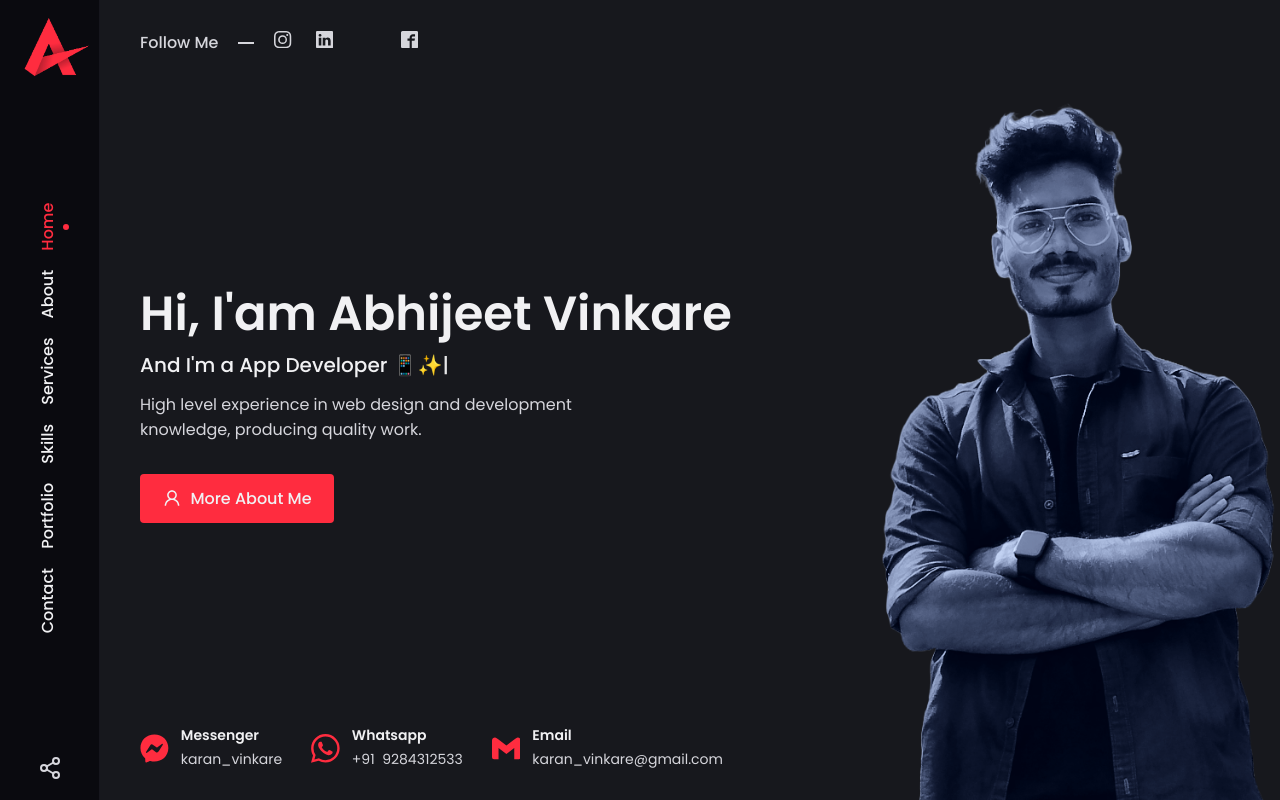
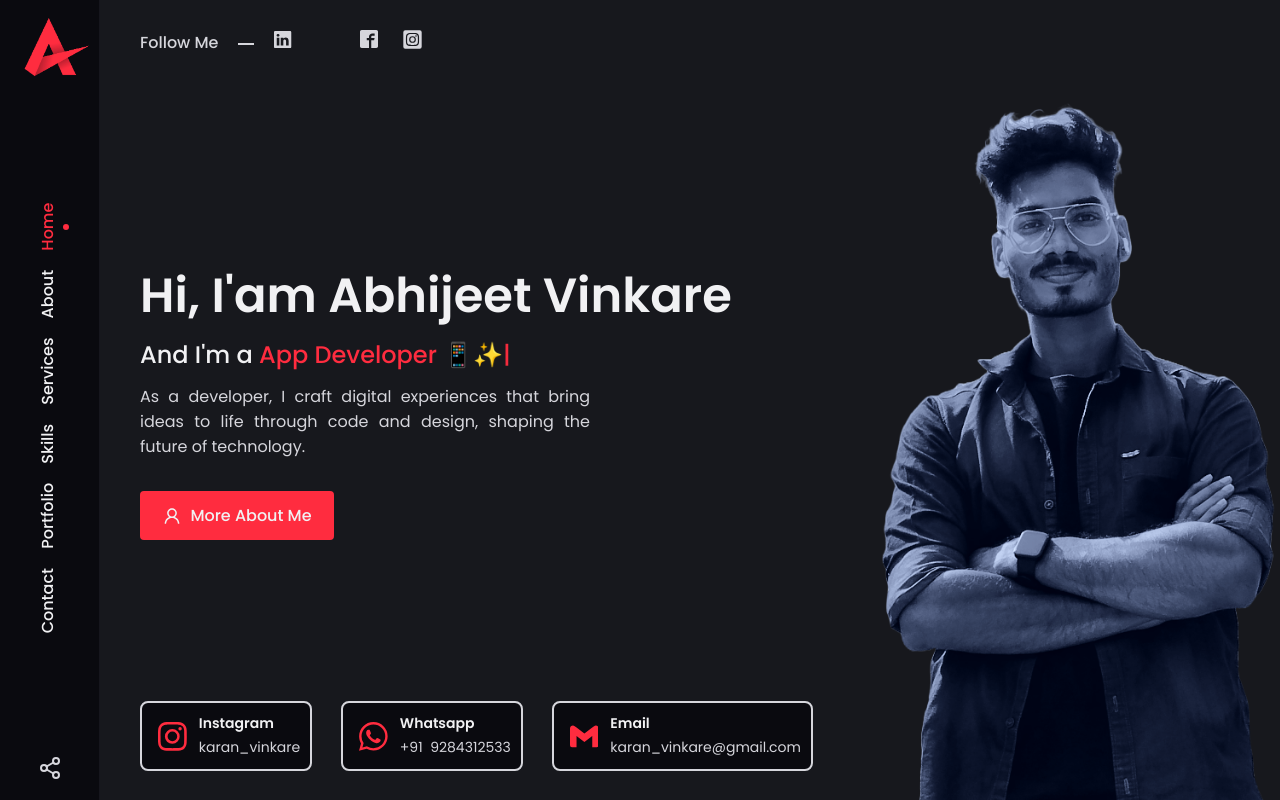
Before and after one commit to abhijeetvinkare/personal-portfolio, a React (Vite) app: page / in a window 1280 px wide. Built offline with nearby package versions, Linux system fonts and the light colour scheme; some icons are missing.

Commit message:
initial commit

```diff
--- a/src/pages/Home/Home.css
+++ b/src/pages/Home/Home.css
@@ -1,23 +1,23 @@
-.container{
+.container {
   max-width: 1250px;
   margin-left: 40px;
   margin-right: auto;
 }
-.grid{
+.grid {
   display: grid;
 }
-.home{
+.home {
   background: url("../../assets/images/ree.png");
   background-size: cover;
   height: 100vh;
   background-position: center center;
 }
-.home-container{
+.home-container {
   position: relative;
   height: 100%;
   align-items: center;
 }
-.home-social{
+.home-social {
   position: absolute;
   top: 1.8rem;
   left: 0;
@@ -25,83 +25,97 @@
   align-items: center;
   column-gap: 3.5rem;
 }
-.home-social-follow{
+.home-social-follow {
   font-weight: var(--font-medium);
   position: relative;
 }
-.home-social-follow::after{
-    content: '';
+.home-social-follow::after {
+  content: "";
   position: absolute;
   width: 1rem;
   height: 2px;
   background-color: var(--text-color);
   right: -45%;
-    top:50%;
+  top: 50%;
 }
-.home-social-links{
+.home-social-links {
   display: inline-flex;
   column-gap: 1.5rem;
 }
-.home-social-link{
+.home-social-link {
   font-size: 1.08rem;
   color: var(--text-color);
-    transition: .4s;
+  transition: 0.4s;
 }
-.home-social-link:hover{
-    transform: translateY(.25rem);
+.home-social-link:hover {
+  transform: translateY(0.25rem);
   color: var(--skin-color);
 }
-.home-img{
+.home-img {
   display: none;
 }
-.home-title-name{
+.home-title-name {
   font-size: var(--biggest-font-size);
 }
-.home-subtitle{
-    font-size: var(--h3-font-size);
+.home-subtitle {
+  font-size: var(--h2-font-size);
   font-weight: var(--font-medium);
   margin-bottom: var(--mb-0-75);
+  margin-top: 5px;
 }
-.home-description{
+.home-subtitle-typed {
+  color: var(--skin-color);
+}
+.home-description {
+  text-align: justify;
   max-width: 450px;
   margin-bottom: var(--mb-2);
 }
-.my-info{
+.my-info {
   display: flex;
   column-gap: 1.8rem;
   position: absolute;
   left: 0;
   bottom: 1.8rem;
 }
-.info-item{
+
+.info-item {
   display: flex;
   align-items: center;
+  padding-left: 16px;
+  padding-right: 10px;
+  padding-top: 10px;
+  padding-bottom: 10px;
+  border-radius: 8px;
+  border: 2px solid;
+  background: #0a0a0f;
 }
+
 .info-title,
-.info-subtitle{
+.info-subtitle {
   font-size: var(--small-font-size);
 }
-.info-icon{
+.info-icon {
   font-size: 1.8rem;
   color: var(--skin-color);
   margin-right: var(--mb-0-75);
 }
-.button{
+.button {
   display: inline-flex;
   align-items: center;
-    column-gap: .5rem;
+  column-gap: 0.5rem;
   background-color: var(--skin-color);
   color: var(--title-color);
-    padding: .75rem 1.4rem;
-    border-radius: .25rem;
+  padding: 0.75rem 1.4rem;
+  border-radius: 0.25rem;
   font-weight: var(--font-medium);
   position: relative;
   z-index: 1;
-    transition: .4s;
+  transition: 0.4s;
 }
-.button::after{
+.button::after {
   position: absolute;
-    content: '';
+  content: "";
   left: 0;
   top: 0;
   width: 100%;
@@ -110,12 +124,12 @@ position: relative;
   z-index: -1;
   transform-origin: center;
   transform: scale(0);
-    border-radius: .25rem;
-    transition: .3s;
+  border-radius: 0.25rem;
+  transition: 0.3s;
 }
-.button:hover::after{
+.button:hover::after {
   transform: scale(1);
 }
-.button-icon{
+.button-icon {
   font-size: 1.25rem;
 }
--- a/src/pages/Home/Home.jsx
+++ b/src/pages/Home/Home.jsx
@@ -1,9 +1,9 @@
 import React from "react";
 import "./Home.css";
 import { BsInstagram, BsLinkedin, BsWhatsapp } from "react-icons/bs";
+import {FaInstagramSquare} from "react-icons/fa"
 import { FaSquareXTwitter } from "react-icons/fa6";
-import { AiOutlineUser } from "react-icons/ai";
-import { FaFacebookMessenger } from "react-icons/fa";
+import { AiOutlineUser} from "react-icons/ai";
 import { SiGmail } from "react-icons/si";
 import { ImFacebook2 } from "react-icons/im";
 import homeImage from "../../assets/images/home-img.png";
@@ -17,16 +17,16 @@ function Home() {
           <span className="home-social-follow">Follow Me</span>
           <div className="home-social-links">
             <a href="" target="_blank" className="home-social-link">
-              <BsInstagram />
-            </a>
-            <a href="" target="_blank" className="home-social-link">
               <BsLinkedin />
             </a>
             <a href="" target="_blank" className="home-social-link">
               <FaSquareXTwitter size={20} />
             </a>
             <a href="" target="_blank" className="home-social-link">
-              <ImFacebook2 />
+              <ImFacebook2 size={18}/>
+            </a>
+            <a href="" target="_blank" className="home-social-link">
+            <FaInstagramSquare size={21}/>
             </a>
           </div>
         </div>
@@ -40,15 +40,16 @@ function Home() {
                 "Full Stack Web Developer 💻✨",
                 "App Developer 📱✨",
                 "Guitarist 🎸✨",
+                "Audio Engineer - Autodidact 🔊✨"
               ]}
               typeSpeed={40}
               backSpeed={50}
               loop
+              className="home-subtitle-typed"
             />
           </h3>
           <p className="home-description">
-            High level experience in web design and development knowledge,
-            producing quality work.
+          As a developer, I craft digital experiences that bring ideas to life through code and design, shaping the future of technology.
           </p>
           <a href="#about" className="button">
             <AiOutlineUser className="button-icon" /> More About Me
@@ -56,9 +57,9 @@ function Home() {
         </div>
         <div className="my-info">
           <div className="info-item">
-            <FaFacebookMessenger className="info-icon" />
+            <BsInstagram className="info-icon" />
             <div>
-              <h3 className="info-title">Messenger</h3>
+              <h3 className="info-title">Instagram</h3>
               <span className="info-subtitle">karan_vinkare</span>
             </div>
           </div>
```
Lines whose indentation alone changed are shown as unchanged.
